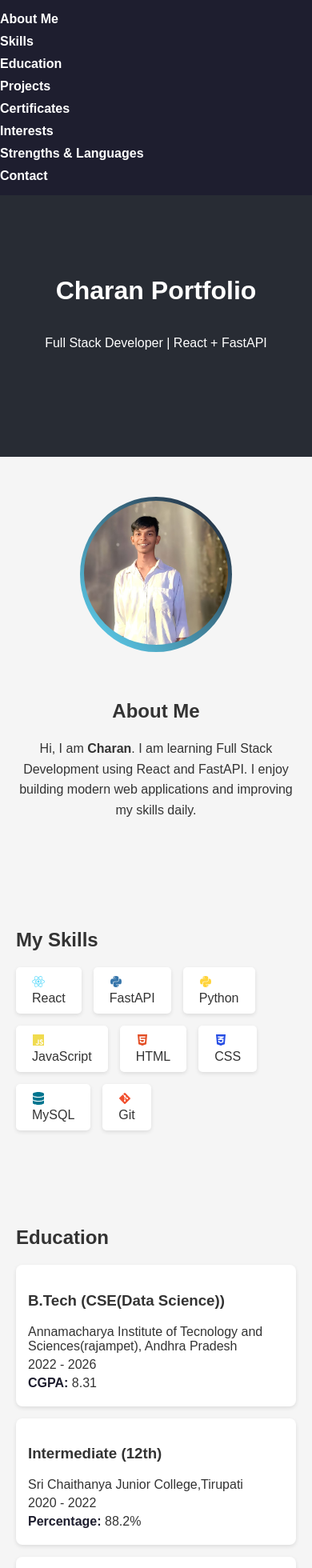
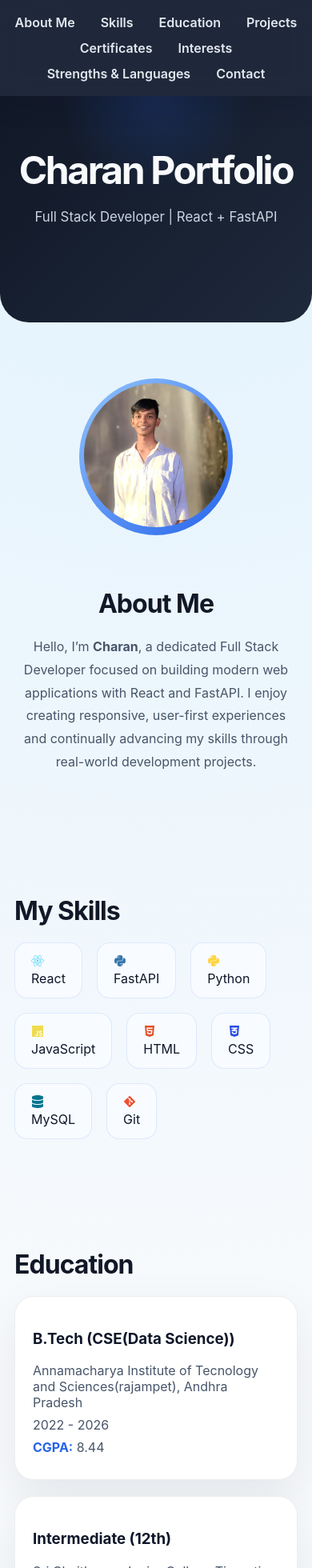
Before and after one commit to charan-18-prog/charan-portfolio, a React (Create React App) app in the folder frontend/: page / in a window 390 px wide. Shown: the top 1960 px of the page at 80% size. Built offline with nearby package versions, Linux system fonts and the light colour scheme; no server answers.

Commit message:
Updated portfolio projects section

```diff
--- a/frontend/src/AboutMe.js
+++ b/frontend/src/AboutMe.js
@@ -11,8 +11,7 @@ function AboutMe() {
         <div className="about-text">
           <h2>About Me</h2>
           <p>
-            Hi, I am <strong>Charan</strong>. I am learning Full Stack Development using React and FastAPI.
-            I enjoy building modern web applications and improving my skills daily.
+            Hello, I’m <strong>Charan</strong>, a dedicated Full Stack Developer focused on building modern web applications with React and FastAPI. I enjoy creating responsive, user-first experiences and continually advancing my skills through real-world development projects.
           </p>
         </div>
       </div>
--- a/frontend/src/App.css
+++ b/frontend/src/App.css
@@ -1,9 +1,22 @@
+:root {
+  --bg: #eff7ff;
+  --surface: #ffffff;
+  --surface-soft: #f8fbff;
+  --text: #0f172a;
+  --muted: #475569;
+  --primary: #2563eb;
+  --primary-strong: #1d4ed8;
+  --accent: #22c55e;
+  --border: rgba(148, 163, 184, 0.22);
+  --shadow: 0 24px 60px rgba(15, 23, 42, 0.08);
+}
+
 /* ===== Global ===== */
 body {
-  font-family: Arial, sans-serif;
+  font-family: Inter, system-ui, -apple-system, BlinkMacSystemFont, "Segoe UI", sans-serif;
   margin: 0;
-  background: #f5f5f5;
-  color: #333;
+  background: radial-gradient(circle at top, #e0f2fe 0%, #f8fafc 35%, #eff7ff 100%);
+  color: var(--text);
 }
 
 html {
@@ -14,11 +27,10 @@ html {
   text-align: center;
 }
 
-/* ===== Sections & Animations ===== */
 section {
-  padding: 50px 20px;
-  max-width: 1000px;
-  margin: auto;
+  padding: 60px 24px;
+  max-width: 1100px;
+  margin: 40px auto;
   text-align: left;
   opacity: 0;
   transform: translateY(20px);
@@ -30,197 +42,268 @@ section.visible {
   transform: translateY(0);
 }
 
+section h2 {
+  font-size: clamp(2rem, 2.5vw, 2.75rem);
+  margin-bottom: 20px;
+  letter-spacing: -0.03em;
+  color: #111827;
+}
+
+section p,
+section li {
+  color: var(--muted);
+}
+
 /* ===== Navbar ===== */
 .navbar {
-  background: #1e1e2f;
-  padding: 15px 0;
+  background: rgba(15, 23, 42, 0.92);
+  padding: 18px 0;
   position: sticky;
   top: 0;
-  z-index: 10;
+  z-index: 50;
+  backdrop-filter: blur(14px);
+  box-shadow: 0 10px 30px rgba(15, 23, 42, 0.16);
 }
 
 .navbar ul {
   list-style: none;
   display: flex;
+  flex-wrap: wrap;
   justify-content: center;
-  gap: 20px;
+  gap: 18px;
   margin: 0;
   padding: 0;
 }
 
 .navbar a {
-  color: #fff;
+  color: #e2e8f0;
   text-decoration: none;
-  font-weight: bold;
+  font-weight: 600;
+  padding: 8px 10px;
+  transition: color 0.2s ease, transform 0.2s ease;
 }
 
 .navbar a:hover,
 .navbar a.active {
-  color: #61dbfb;
-  border-bottom: 2px solid #61dbfb;
+  color: #93c5fd;
+  transform: translateY(-1px);
 }
 
 /* ===== Hero ===== */
 .hero {
-  padding: 80px 20px;
-  background: #282c34;
-  color: #fff;
-
+  padding: 100px 24px;
+  background: radial-gradient(circle at top, rgba(37, 99, 235, 0.2), transparent 35%),
+    linear-gradient(135deg, #111827 0%, #1e293b 100%);
+  color: #f8fafc;
   display: flex;
   flex-direction: column;
   justify-content: center;
-  align-items: center;   /* 🔥 horizontal center */
-  text-align: center;    /* 🔥 text center */
+  align-items: center;
+  text-align: center;
+  border-radius: 0 0 36px 36px;
+}
+
+.hero h1 {
+  font-size: clamp(3rem, 5vw, 4.5rem);
+  margin: 0;
+  letter-spacing: -0.05em;
+  line-height: 0.95;
+}
+
+.hero p {
+  max-width: 720px;
+  margin: 20px auto 0;
+  font-size: 1.05rem;
+  line-height: 1.8;
+  color: #cbd5e1;
+}
+
+.hero h3 {
+  margin-top: 28px;
+  color: #93c5fd;
+  font-weight: 500;
 }
 
 /* ===== About ===== */
 .about p {
   font-size: 1rem;
-  line-height: 1.6;
+  line-height: 1.8;
+}
+
+/* ===== Shared Cards ===== */
+.card,
+.education-card,
+.cert-card,
+.strength-card,
+.interest-card,
+.project-card,
+.modal {
+  background: var(--surface);
+  border-radius: 24px;
+  box-shadow: var(--shadow);
+}
+
+.card {
+  padding: 20px;
 }
 
 /* ===== Skills ===== */
 .skills-grid {
   display: flex;
   flex-wrap: wrap;
-  gap: 15px;
+  gap: 18px;
   margin-top: 20px;
 }
 
 .skill-card {
-  background: #fff;
-  padding: 10px 20px;
-  border-radius: 5px;
-  box-shadow: 0 2px 5px rgba(0,0,0,0.1);
-  transition: transform 0.2s ease, background 0.2s ease, color 0.2s ease;
+  background: var(--surface-soft);
+  padding: 14px 20px;
+  border-radius: 16px;
+  border: 1px solid rgba(37, 99, 235, 0.12);
+  color: var(--text);
+  transition: transform 0.25s ease, border-color 0.25s ease, box-shadow 0.25s ease;
 }
 
 .skill-card:hover {
-  transform: translateY(-5px);
-  background: #1e1e2f;
-  color: #fff;
+  transform: translateY(-4px);
+  border-color: rgba(37, 99, 235, 0.32);
 }
 
 /* ===== Projects ===== */
 .projects-grid {
   display: grid;
-  grid-template-columns: repeat(auto-fit, minmax(250px, 1fr));
-  gap: 20px;
-  margin-top: 20px;
+  grid-template-columns: repeat(auto-fit, minmax(280px, 1fr));
+  gap: 24px;
+  margin-top: 30px;
 }
 
 .project-card {
-  background: #fff;
-  padding: 20px;
-  border-radius: 8px;
-  box-shadow: 0 3px 6px rgba(0,0,0,0.1);
-  transition: transform 0.3s ease, box-shadow 0.3s ease;
+  padding: 26px;
+  border: 1px solid rgba(37, 99, 235, 0.12);
+  transition: transform 0.3s ease, box-shadow 0.3s ease, border-color 0.3s ease;
 }
 
 .project-card:hover {
-  transform: translateY(-8px) scale(1.02);
-  box-shadow: 0 6px 12px rgba(0,0,0,0.15);
+  transform: translateY(-7px);
+  border-color: rgba(37, 99, 235, 0.3);
+  box-shadow: 0 20px 40px rgba(15, 23, 42, 0.12);
 }
 
-.project-card img {
-  width: 100%;
-  border-radius: 8px;
-  margin-bottom: 10px;
+.project-card h3 {
+  margin-top: 0;
+  color: #111827;
+}
+
+.project-card p {
+  margin: 10px 0 0;
+  color: var(--muted);
+  line-height: 1.7;
 }
 
 /* ===== Contact ===== */
 .contact-form {
   display: flex;
   flex-direction: column;
-  gap: 10px;
-  max-width: 500px;
+  gap: 14px;
+  max-width: 560px;
   margin: auto;
 }
 
 .contact-form input,
 .contact-form textarea {
-  padding: 10px;
-  border: 1px solid #ccc;
-  border-radius: 5px;
+  padding: 15px 16px;
+  border: 1px solid rgba(148, 163, 184, 0.4);
+  border-radius: 16px;
   font-size: 1rem;
-  resize: none;
+  background: #f8fbff;
+  color: var(--text);
+  transition: border-color 0.2s ease, box-shadow 0.2s ease;
+}
+
+.contact-form input:focus,
+.contact-form textarea:focus {
+  outline: none;
+  border-color: rgba(37, 99, 235, 0.5);
+  box-shadow: 0 0 0 4px rgba(37, 99, 235, 0.08);
 }
 
 .contact-form button {
-  padding: 10px;
-  background: #1e1e2f;
+  padding: 14px 18px;
+  background: linear-gradient(135deg, #2563eb, #3b82f6);
   color: #fff;
   border: none;
-  border-radius: 5px;
+  border-radius: 16px;
   cursor: pointer;
-  transition: background 0.2s ease;
+  font-weight: 700;
+  transition: transform 0.2s ease, filter 0.2s ease;
 }
 
 .contact-form button:hover {
-  background: #333;
+  filter: brightness(1.05);
+  transform: translateY(-1px);
 }
 
 .success-msg {
-  color: green;
-  font-weight: bold;
+  color: #16a34a;
+  font-weight: 700;
   margin-bottom: 10px;
 }
 
 /* ===== Footer ===== */
 .footer {
-  background: #1e1e2f;
-  color: #fff;
-  padding: 15px 0;
+  background: linear-gradient(135deg, #111827, #1e293b);
+  color: #e2e8f0;
+  padding: 26px 0;
   margin-top: 50px;
   text-align: center;
 }
 
-/* ===== Animations ===== */
-@keyframes fadeIn {
-  from { opacity: 0; transform: translateY(10px); }
-  to { opacity: 1; transform: translateY(0); }
-}
-
-/* ===== Responsive ===== */
-@media (max-width: 600px) {
-  .navbar ul {
-    flex-direction: column;
-    gap: 10px;
-  }
-}
+/* ===== Modal ===== */
 .modal-overlay {
-  background-color: rgba(0,0,0,0.6);
+  background-color: rgba(15, 23, 42, 0.72);
   position: fixed;
-  top: 0; left: 0;
-  width: 100%; height: 100%;
+  top: 0;
+  left: 0;
+  width: 100%;
+  height: 100%;
   display: flex;
   justify-content: center;
   align-items: center;
+  padding: 24px;
 }
 
 .modal {
-  background: #fff;
-  padding: 30px;
-  max-width: 500px;
-  width: 90%;
-  border-radius: 10px;
-  position: relative;
-  text-align: left;
+  padding: 32px;
+  max-width: 520px;
+  width: 100%;
+}
+
+.modal h2 {
+  margin-top: 0;
+  color: #111827;
+}
+
+.project-details p,
+.project-details a {
+  color: var(--muted);
 }
 
 .modal button {
-  margin-top: 20px;
-  padding: 8px 15px;
+  margin-top: 22px;
+  padding: 12px 18px;
   border: none;
-  background: #1e1e2f;
+  background: #2563eb;
   color: #fff;
   cursor: pointer;
-  border-radius: 5px;
+  border-radius: 14px;
+  transition: filter 0.2s ease;
 }
+
 .modal button:hover {
-  background: #333;
+  filter: brightness(1.05);
 }
-/* About Layout */
+
+/* ===== About Layout ===== */
 .about-container {
   display: flex;
   align-items: center;
@@ -228,15 +311,13 @@ section.visible {
   flex-wrap: wrap;
 }
 
-/* Image Wrapper for glow */
 .img-wrapper {
-  padding: 5px;
+  padding: 6px;
   border-radius: 50%;
-  background: linear-gradient(45deg, #61dbfb, #1e1e2f);
+  background: linear-gradient(135deg, #93c5fd, #2563eb);
   display: inline-block;
 }
 
-/* Profile Image */
 .profile-img {
   width: 180px;
   height: 180px;
@@ -245,177 +326,125 @@ section.visible {
   transition: transform 0.4s ease, box-shadow 0.4s ease;
 }
 
-/* Hover Effect 🔥 */
 .profile-img:hover {
-  transform: scale(1.08);
-  box-shadow: 0 0 20px #61dbfb;
+  transform: scale(1.06);
+  box-shadow: 0 0 24px rgba(37, 99, 235, 0.28);
 }
 
-/* About text */
 .about-text {
-  max-width: 500px;
+  max-width: 560px;
 }
-@media (max-width: 600px) {
-  .about-container {
-    flex-direction: column;
-    text-align: center;
-  }
-}
+
 .education-card {
-  background: #fff;
-  padding: 15px;
-  margin-top: 15px;
-  border-radius: 8px;
-  box-shadow: 0 2px 5px rgba(0,0,0,0.1);
-  transition: transform 0.3s ease;
+  padding: 22px;
+  margin-top: 20px;
+  border-radius: 24px;
+  border: 1px solid rgba(148, 163, 184, 0.18);
 }
 
 .education-card:hover {
   transform: translateY(-5px);
 }
+
 .education-card p {
-  margin: 5px 0;
+  margin: 8px 0;
 }
 
 .education-card strong {
-  color: #1e1e2f;
+  color: #2563eb;
 }
+
 .strengths-container {
   display: flex;
-  gap: 40px;
+  gap: 32px;
   flex-wrap: wrap;
 }
 
 .strengths-container div {
   flex: 1;
-  min-width: 200px;
+  min-width: 220px;
 }
-.cert-grid {
+
+.cert-grid,
+.strengths-grid,
+.interest-grid {
   display: grid;
-  grid-template-columns: repeat(auto-fit, minmax(220px, 1fr));
   gap: 20px;
   margin-top: 20px;
 }
 
+.cert-grid {
+  grid-template-columns: repeat(auto-fit, minmax(220px, 1fr));
+}
+
+.cert-card,
+.strength-card,
+.interest-card {
+  padding: 24px;
+  border-radius: 24px;
+  border: 1px solid rgba(148, 163, 184, 0.18);
+}
+
 .cert-card {
-  background: #fff;
-  padding: 20px;
-  border-radius: 10px;
-  border-left: 5px solid #61dbfb;
-  box-shadow: 0 3px 8px rgba(0,0,0,0.1);
-  transition: all 0.3s ease;
+  border-left: 5px solid #2563eb;
+}
+
+.cert-card:hover,
+.strength-card:hover,
+.interest-card:hover {
+  transform: translateY(-7px);
+  box-shadow: 0 20px 40px rgba(15, 23, 42, 0.1);
 }
 
 .cert-card:hover {
-  transform: translateY(-8px);
-  background: #1e1e2f;
-  color: #fff;
+  background: #111827;
+  color: #e2e8f0;
 }
-.strengths-grid {
-  display: flex;
-  gap: 20px;
-  flex-wrap: wrap;
-  margin-top: 20px;
+
+.strength-card:hover {
+  background: #eff6ff;
 }
 
 .strength-card {
-  flex: 1;
-  min-width: 250px;
-  background: #fff;
-  padding: 20px;
-  border-radius: 10px;
-  box-shadow: 0 3px 8px rgba(0,0,0,0.1);
-  transition: all 0.3s ease;
-}
-
-.strength-card:hover {
-  transform: translateY(-6px);
-  background: #61dbfb;
-  color: #000;
-}
-.interest-grid {
-  display: flex;
-  gap: 15px;
-  flex-wrap: wrap;
-  margin-top: 20px;
+  background: #f8fbff;
 }
 
 .interest-card {
-  background: #fff;
-  padding: 15px 20px;
-  border-radius: 20px;
-  box-shadow: 0 2px 6px rgba(0,0,0,0.1);
-  transition: all 0.3s ease;
-  cursor: pointer;
+  cursor: default;
 }
 
 .interest-card:hover {
-  background: #1e1e2f;
-  color: #fff;
-  transform: scale(1.05);
-}
-/* Container */
-.project-details-container {
-  display: flex;
-  justify-content: center;
-  align-items: center;
-  padding: 50px 20px;
+  background: #e0f2fe;
+  color: #0f172a;
+  transform: translateY(-4px);
 }
 
-/* Card */
-.project-details-card {
-  background: #fff;
-  padding: 30px;
-  border-radius: 12px;
-  max-width: 700px;
-  width: 100%;
-  box-shadow: 0 4px 12px rgba(0,0,0,0.1);
+/* ===== Responsive ===== */
+@media (max-width: 900px) {
+  .navbar ul {
+    gap: 12px;
+  }
+
+  .projects-grid {
+    grid-template-columns: repeat(auto-fit, minmax(240px, 1fr));
+  }
 }
 
-/* Title */
-.project-details-card h2 {
-  text-align: center;
-  margin-bottom: 15px;
-}
+@media (max-width: 680px) {
+  section {
+    padding: 40px 18px;
+    margin: 30px auto;
+  }
 
-/* Description */
-.project-desc {
-  margin: 15px 0;
-  line-height: 1.6;
-  text-align: center;
-}
+  .about-container,
+  .strengths-container {
+    flex-direction: column;
+    text-align: center;
+  }
 
-/* List (Features) */
-.project-details-card ul {
-  margin: 10px 0 20px 20px;
-  line-height: 1.6;
-}
-
-/* Buttons container */
-.project-buttons {
-  margin-top: 25px;
-  display: flex;
-  justify-content: center;
-  gap: 15px;
-}
-
-/* Button base */
-.btn {
-  padding: 10px 20px;
-  border-radius: 6px;
-  text-decoration: none;
-  font-weight: bold;
-  transition: 0.3s;
-}
-
-/* GitHub button */
-.github {
-  background: #333;
-  color: #fff;
-}
-
-.github:hover {
-  background: #000;
+  .hero {
+    padding: 70px 18px;
+  }
 }
 
 /* Live button */
--- a/frontend/src/App.js
+++ b/frontend/src/App.js
@@ -14,6 +14,7 @@ import Strengths from "./Strengths";
 import Interests from "./Interests";
 import ProjectDetails from "./ProjectDetails";
 
+const API_BASE_URL = process.env.REACT_APP_API_BASE_URL || "http://localhost:8000";
 
 // 🔥 Scroll to top on route change
 function ScrollToTop() {
@@ -35,9 +36,10 @@ function Home() {
   useEffect(() => {
 
     // 🔥 Backend connection
-    fetch("https://charan-portfolio-backend.onrender.com/")
+    fetch(`${API_BASE_URL}/`)
       .then((res) => res.json())
-      .then((data) => setMessage(data.message));
+      .then((data) => setMessage(data.message))
+      .catch((err) => console.error("Backend fetch error:", err));
 
     // 🔥 Scroll animation
     const sections = document.querySelectorAll("section");
--- a/frontend/src/Contact.js
+++ b/frontend/src/Contact.js
@@ -1,4 +1,6 @@
 import { useState } from "react";
+
+const API_BASE_URL = process.env.REACT_APP_API_BASE_URL || "http://localhost:8000";
 
 function Contact() {
   const [form, setForm] = useState({
@@ -18,7 +20,7 @@ function Contact() {
     e.preventDefault();
 
     try {
-      const res = await fetch("https://charan-portfolio-backend.onrender.com/contact", {
+      const res = await fetch(`${API_BASE_URL}/contact`, {
         method: "POST",
         headers: {
           "Content-Type": "application/json",
--- a/frontend/src/Education.js
+++ b/frontend/src/Education.js
@@ -7,7 +7,7 @@ function Education() {
         <h3>B.Tech (CSE(Data Science))</h3>
         <p>Annamacharya Institute of Tecnology and Sciences(rajampet), Andhra Pradesh</p>
         <p>2022 - 2026</p>
-        <p><strong>CGPA:</strong> 8.31</p> {/* change this */}
+        <p><strong>CGPA:</strong> 8.44</p>
       </div>
 
       <div className="education-card">
```
Also changed, not shown: frontend/src/Projects.js (+23 -11 lines).
